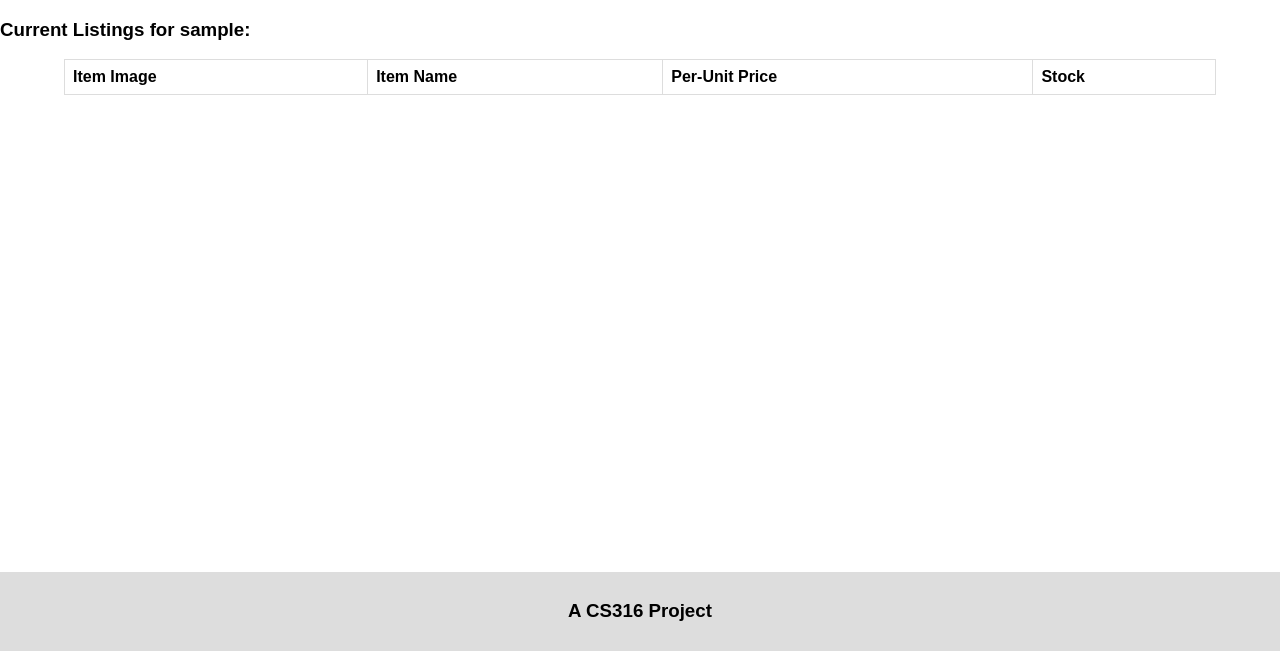
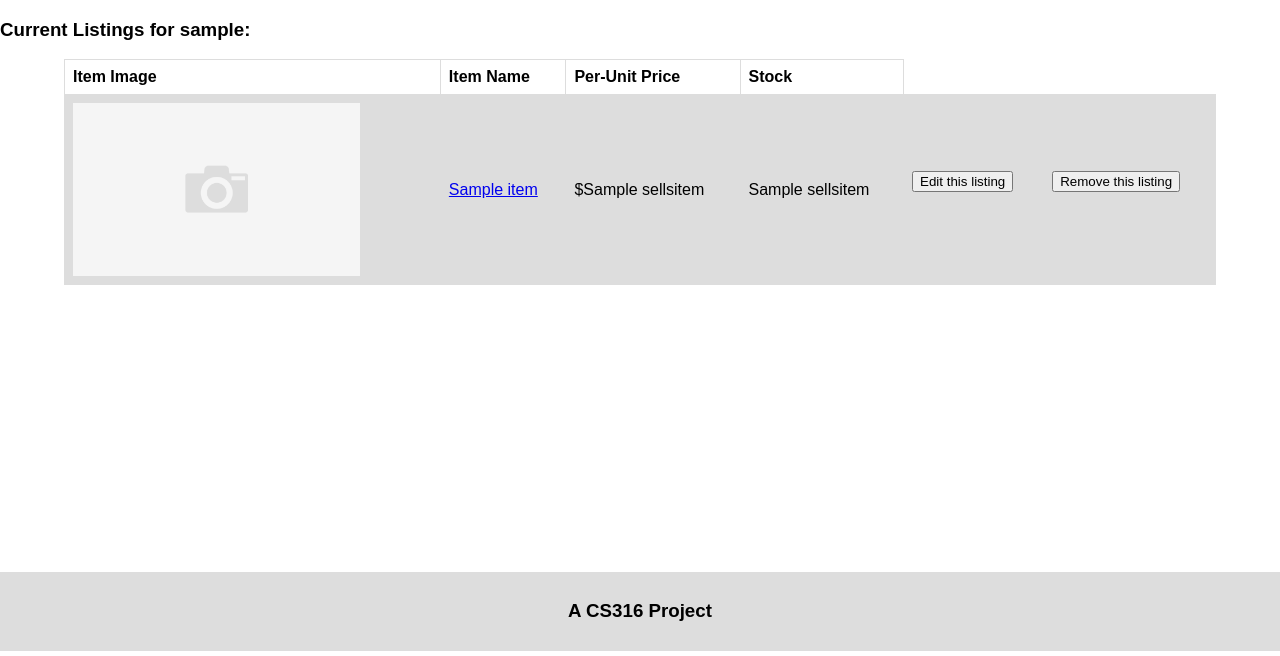
Before and after one commit to silaslenihan/Mini-Amazon, a Flask app: page /sellingList in a window 1280 px wide. Shown: the part 144-800 px from the top of the page. Run offline with Flask 2, Linux system fonts and the light colour scheme; the visitor is signed in with stand-in values (Sample User, id 1); a database or web service that is not in the repository returns one stand-in record (values such as "Sample title"); lists and menus that the app fills with data are empty; some libraries are stand-ins or nearby versions.

Commit message:
selling history + list fix

```diff
--- a/templates/sellingHistory.html
+++ b/templates/sellingHistory.html
@@ -16,7 +16,7 @@
 				<th>Count</th>
 				<th>Purchase Timestamp</th>
 			</tr>
-			{% for item in items %}
+			{% for item in data %}
 			<tr>
 				<td><img src="../static/images/default-img.gif" alt="Default product image" style="max-width: 300;max-height: 300"></td>
 				<td><p><a href="{{url_for('productDescription', itemid=item.item_id)}}">{{item.name}}</a></p></td>
--- a/templates/sellingList.html
+++ b/templates/sellingList.html
@@ -14,22 +14,21 @@
 				<th>Per-Unit Price</th>
 				<th>Stock</th>
 			</tr>
-			{% for item in items %}
+			{% for item in data %}
 			<tr>
 				<td><img src="../static/images/default-img.gif" alt="Default product image" style="max-width: 300;max-height: 300"></td>
-				<td><p><a href="{{url_for('productDescription', itemid=item.item_id)}}">{{item.name}}</a></p></td>
-				<td><p>{{item.buyer_username}}</p></td>
-				<td><p>${{item.price_per_item}}</p></td>
-				<td><p>{{item.quantity}}</p></td>
+				<td><p><a href="{{url_for('productDescription', itemid=item.item_id)}}">{{item.item_name}}</a></p></td>
+				<td><p>${{item.price}}</p></td>
+				<td><p>{{item.stock}}</p></td>
 				<td>
-					<form action="{{url_for('mpdifyItem')}}" method="GET">
-						<input type="hidden" id="itemid" name="itemid" value=item.item_id>
+					<form action="{{url_for('modifyItem')}}" method="GET">
+						<input type="hidden" id="itemid" name="itemid" value={{item.item_id}}>
 						<input type="submit" value="Edit this listing">
 					</form>
 				</td>
 				<td>
 					<form action="{{url_for('removeItem')}}" method="POST">
-						<input type="hidden" id="itemid" name="itemid" value=item.item_id>
+						<input type="hidden" id="itemid" name="itemid" value={{item.item_id}}>
 						<input type="submit" value="Remove this listing">
 					</form>
 				</td>
```
